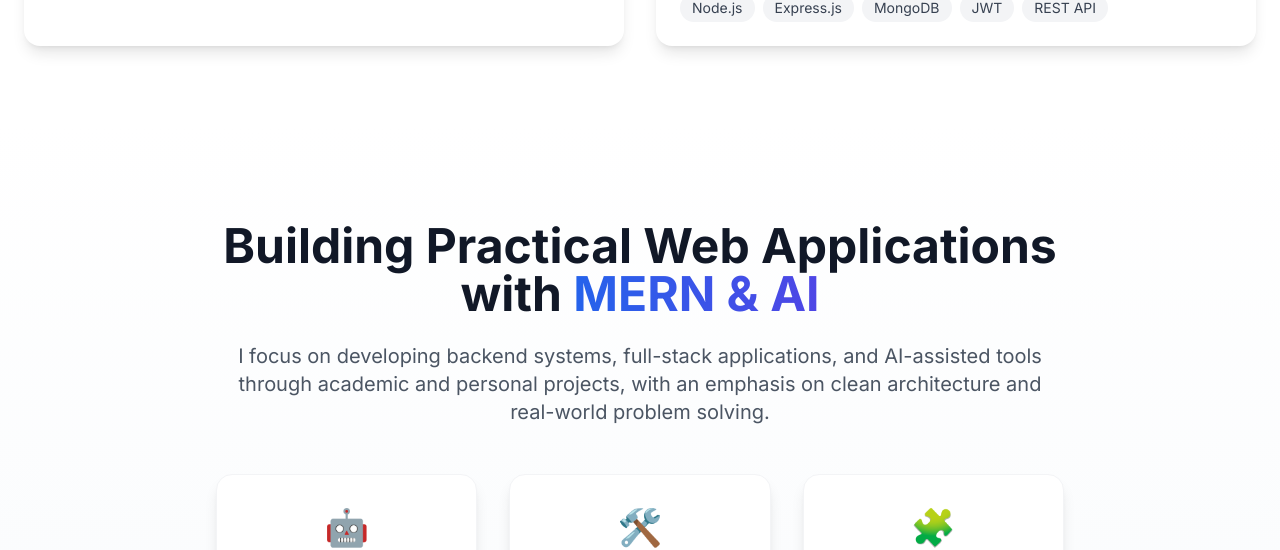
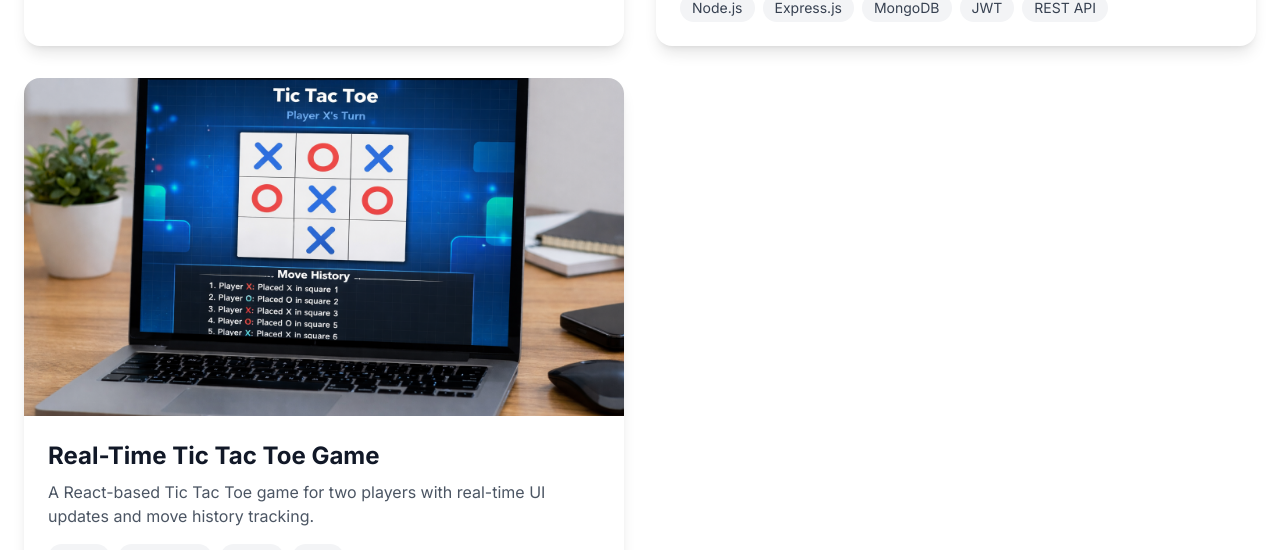
Before and after one commit to kirtanmandaviya/Portfolio, a React (Vite) app: page / in a window 1280 px wide. Shown: the part 2221-2771 px from the top of the page. Built offline with nearby package versions, Linux system fonts and the light colour scheme.

Commit message:
Add new Project

```diff
--- a/src/components/Hero.jsx
+++ b/src/components/Hero.jsx
@@ -1,4 +1,5 @@
 import { useState } from 'react';
+import { Link } from 'react-router-dom';
 import { motion } from 'framer-motion';
 import { ArrowRight, ExternalLink } from 'lucide-react';
 import projectsData from '../data/projects.json'
@@ -81,22 +82,22 @@ const Hero = () => {
             animate={{ opacity: 1, y: 0 }}
             transition={{ duration: 0.8, delay: 0.4, ease: "easeOut" }}
           >
-            <a
-              href="/work"
+            <Link
+              to="/work"
               className="group px-8 py-4 bg-gradient-to-r from-blue-600 to-indigo-600 text-white rounded-xl font-semibold hover:shadow-2xl transition-all duration-300 hover:scale-105 hover:-translate-y-1"
             >
               View Work
               <span className="inline-block ml-2 group-hover:translate-x-1 transition-transform">
                 →
               </span>
-            </a>
+            </Link>
 
-            <a
+            <Link
               href="/contact"
               className="px-8 py-4 bg-white dark:bg-gray-800 text-gray-900 dark:text-white border-2 border-gray-300 dark:border-gray-600 rounded-xl font-semibold hover:border-blue-600 dark:hover:border-blue-400 transition-all duration-300 hover:scale-105 hover:shadow-lg"
             >
               Contact Me
-            </a>
+            </Link>
           </motion.div>
 
           <motion.div
@@ -233,13 +234,13 @@ export default function PortfolioPage() {
               </h2>
               <p className="text-gray-600 dark:text-gray-400 mt-2 text-lg transition-colors">Some of my favorite projects.</p>
             </div>
-            <a
-              href="/work"
+            <Link
+              to="/work"
               className="flex items-center text-blue-600 dark:text-blue-400 hover:text-blue-700 dark:hover:text-blue-300 transition-colors group font-medium"
             >
               View All
               <ArrowRight className="ml-2 w-5 h-5 transition-transform group-hover:translate-x-1" />
-            </a>
+            </Link>
           </div>
 
           <div className="grid md:grid-cols-2 gap-8">
--- a/src/data/projects.json
+++ b/src/data/projects.json
@@ -51,5 +51,19 @@
     "problem": "Manual complaint handling in institutions is inefficient, lacks transparency, and makes tracking complaint status difficult for both students and administrators.",
     "solution": "Developed secure REST APIs allowing students to submit complaints and administrators to manage and update complaint statuses. Implemented role-based access control, authentication, and structured database schemas.",
     "result": "Created a reliable backend system suitable for colleges or organizations to integrate with a frontend or admin dashboard for complaint management."
+  },
+  {
+    "id": "react-tic-tac-toe-game",
+    "title": "Real-Time Tic Tac Toe Game",
+    "category": "Frontend Applications",
+    "description": "A React-based Tic Tac Toe game for two players with real-time UI updates and move history tracking.",
+    "image": "/images/tic-tac-toe.png",
+    "tech": ["React", "JavaScript", "HTML", "CSS"],
+    "liveUrl": null,
+    "overview": "An interactive two-player Tic Tac Toe game built using React that demonstrates state management, component-based architecture, and instant UI updates.",
+    "problem": "Building a turn-based game requires precise state handling to manage player turns, game status, and move history while keeping the UI in sync.",
+    "solution": "Implemented the game using React hooks and component-driven design. The game tracks player turns, updates the board instantly on each move, and displays a chronological log of all player actions below the game board.",
+    "result": "Delivered a smooth and responsive game experience with real-time updates, clear win/draw detection, and a move history log, effectively showcasing React state management and UI reactivity."
   }
+
 ]
--- a/src/pages/About.jsx
+++ b/src/pages/About.jsx
@@ -1,4 +1,5 @@
 import { motion } from 'framer-motion';
+import { Link } from 'react-router-dom';
 import skills from '../data/skills.json';
 
 const About = () => {
@@ -88,12 +89,12 @@ const About = () => {
           <p className="text-gray-600 dark:text-gray-400 mb-8 max-w-2xl mx-auto">
             Interested in my work? Feel free to reach out for internship opportunities, collaboration, or small freelance projects related to backend, full-stack, or ML applications.
           </p>
-          <a
+          <Link
             href="/contact"
             className="inline-block px-8 py-4 bg-blue-600 text-white rounded-lg font-semibold hover:bg-blue-700 transition-colors hover:scale-105"
           >
             Get In Touch
-          </a>
+          </Link>
         </motion.div>
       </div>
     </div>
```
Also changed, not shown: public/images/tic-tac-toe.png (added).
